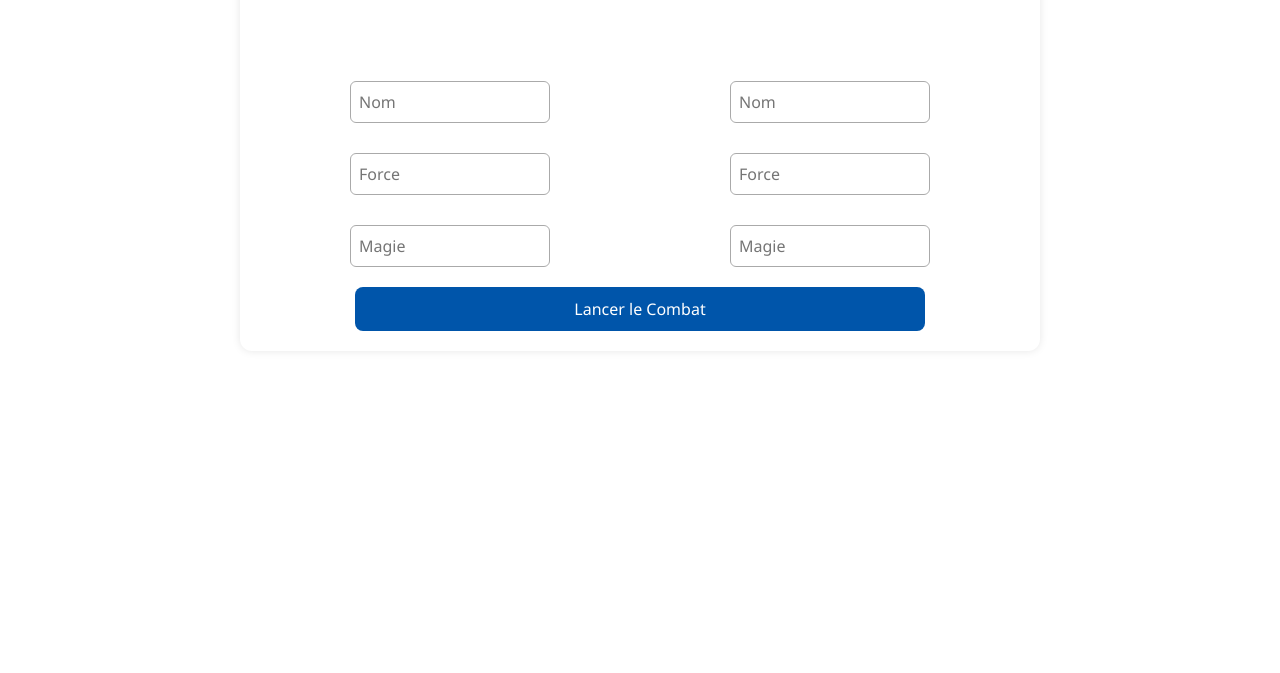
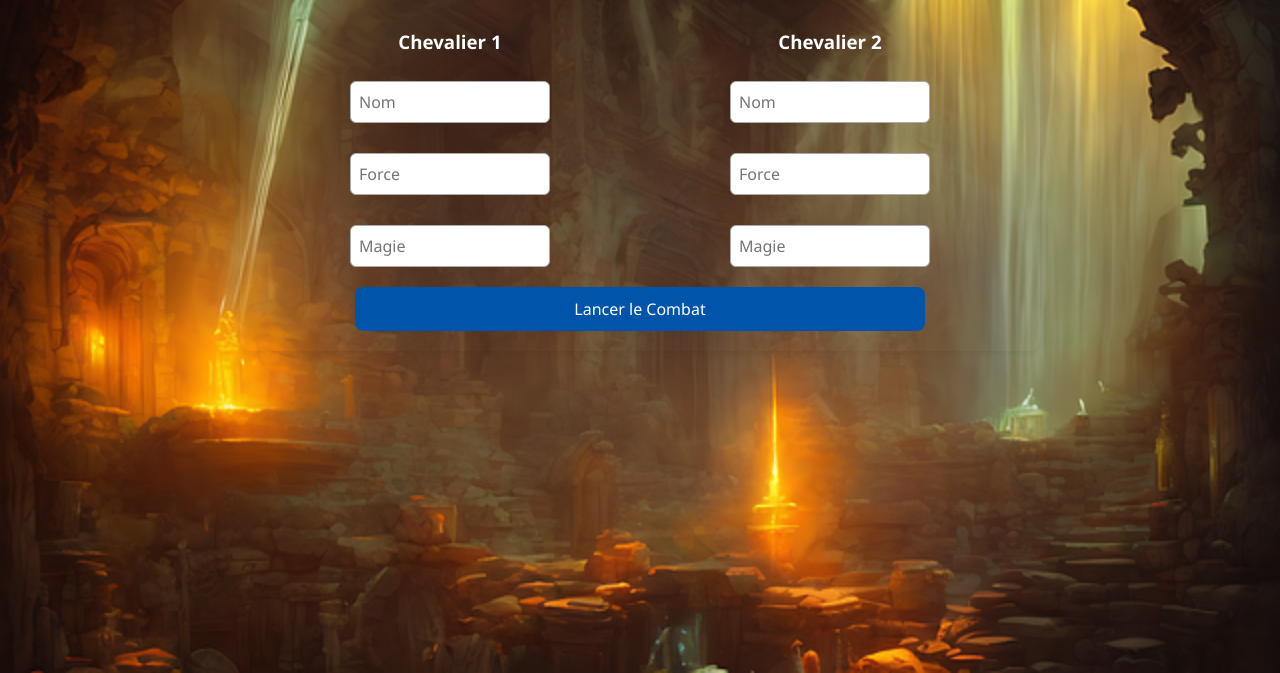
Before and after one commit to yassine-developer/chevalier, a plain HTML site: page index.html in a window 1280 px wide. Shown: the part 127-800 px from the top of the page. Drawn offline with nearby package versions, Linux system fonts and the light colour scheme; files that its build step writes are made by us from their sources.

Commit message:
petite modif

```diff
--- a/styles/pages/_home.scss
+++ b/styles/pages/_home.scss
@@ -2,7 +2,7 @@ body {
     font-family: 'Segoe UI', Tahoma, Geneva, Verdana, sans-serif;
     padding: 20px;
     margin: 0;
-    background: url("./chevalier/img/fantasy-8077904_640.png") center / cover no-repeat fixed;
+    background: url("/chevalier/img/fantasy-8077904_640.png") center / cover no-repeat fixed;
     height: 100%;
     min-height: 100vh;
 }
```
